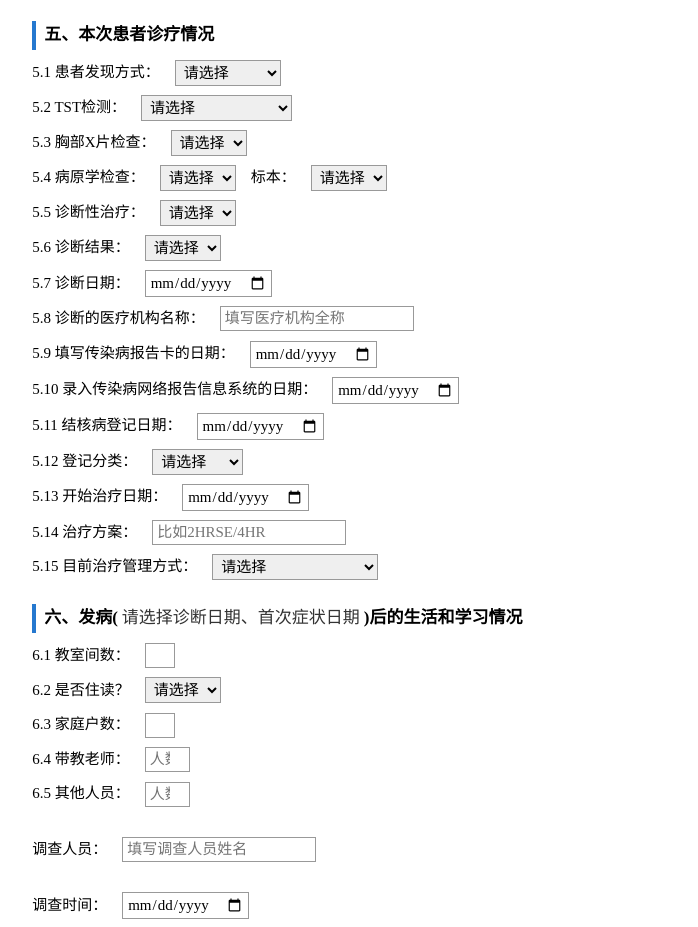
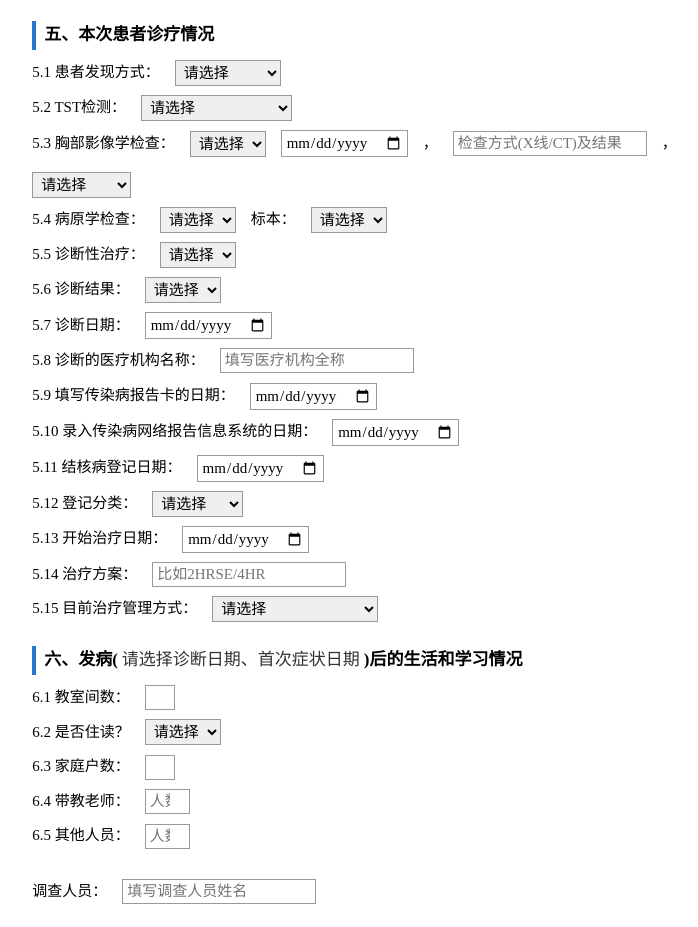
Before and after one commit to Hyl781212/tb-tuberculosis-survey, a plain HTML site: page index.html in a window 1280 px wide. Shown: the part 1186-2113 px from the top of the page, without its empty margins (236-934 px from the left). Drawn offline with nearby package versions, Linux system fonts and the light colour scheme.

Commit message:
Add files via upload

```diff
--- a/index.html
+++ b/index.html
@@ -402,7 +402,7 @@ table{font-size:12px;}
         <option>γ干扰素释放试验</option>
     </select>
     <span id="ppdWrap" class="hide">
-    检测日期：<input id="ppdDate" placeholder="例：20260101">，结果(mm)：<input id="ppdRes" placeholder="皮试大小,如5*9">，
+    检测日期：<input type="date" id="ppdDate">，结果(mm)：<input id="ppdRes" placeholder="皮试大小,如5*9">，
     <select id="ppdSign">
         <option>请选择</option>
         <option>有水泡/双圈/坏死/溃疡等</option>
@@ -420,15 +420,15 @@ table{font-size:12px;}
     </span>
 </div>
 <div class="item">
-    <span class="label-fixed">5.3 胸部X片检查：</span>
+    <span class="label-fixed">5.3 胸部影像学检查：</span>
     <select id="xraySel">
         <option value="">请选择</option>
-        <option>无</option>
+        <option>双肺</option>
         <option>左肺</option>
         <option>右肺</option>
     </select>
-    <span id="xrayWrap" class="hide">
-        <input id="xDate" placeholder="检查日期">，<input id="xPos" placeholder="请表明上、中、下">，
+
+        <input type="date" id="xDate">，<input id="xPos" placeholder="检查方式(X线/CT)及结果">，
         <select id="xLesionSel">
             <option value="">请选择</option>
             <option>无</option>
```
